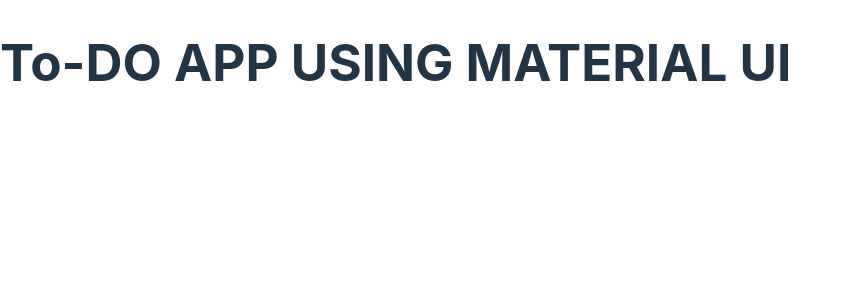
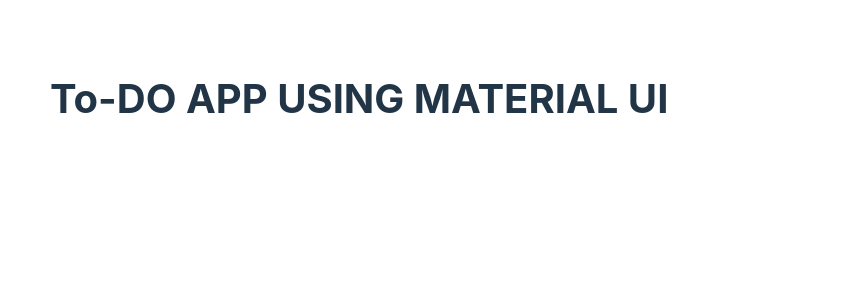
Before and after one commit to Aayush-Sood101/TO-DO-APP, a React (Vite) app: page / in a window 1280 px wide. Shown: the top 300 px of the page, without its empty margins (0-850 px from the left). Built offline with nearby package versions, Linux system fonts and the light colour scheme; no server answers.

Commit message:
Styles added

```diff
--- a/src/App.jsx
+++ b/src/App.jsx
@@ -1,4 +1,5 @@
 import { useState, useEffect } from "react";
+import classes from './styles.module.css'
 
 function App() {
 
@@ -33,8 +34,8 @@
   } , [])
 
   return (
-    <div>
-      <h1>To-DO APP USING MATERIAL UI</h1>
+    <div className={classes.mainWrapper}>
+      <h1 className={classes.headerTitle}>To-DO APP USING MATERIAL UI</h1>
     </div>
   )
 }
--- /dev/null
+++ b/src/styles.module.css
@@ -0,0 +1,7 @@
+.mainWrapper{
+    padding: 50px;
+}
+
+.headerTitle{
+    font-size: 40px;
+}
```
Also changed, not shown: src/components/todo-details/index.jsx (added).
